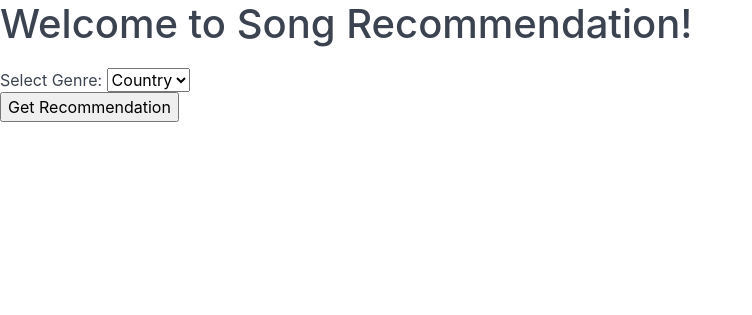
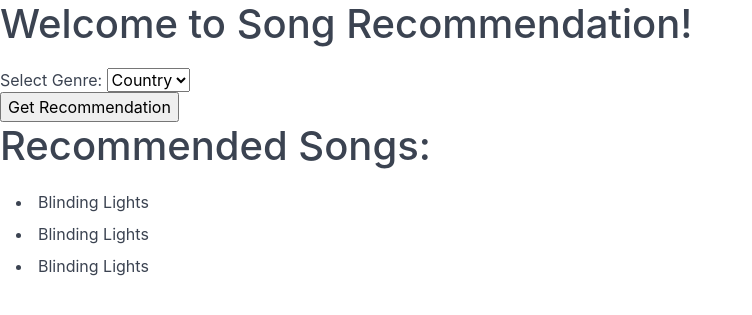
Before and after one commit to Kamoa17/CMSCI349-Song-Recommender, a Flask app: page /recommendation in a window 1280 px wide. Shown: the part 100-415 px from the top of the page, without its empty margins (0-752 px from the left). Run offline with Flask 2, Linux system fonts and the light colour scheme.

Commit message:
recommendation update

```diff
--- a/app/templates/recommendation.html
+++ b/app/templates/recommendation.html
@@ -13,4 +13,13 @@
     <br>
     <button type="submit">Get Recommendation</button>
 </form>
+
+<div class="recommended-songs">
+    <h1>Recommended Songs:</h1>
+    <ul>
+        <li>Blinding Lights</li>
+        <li>Blinding Lights</li>
+        <li>Blinding Lights</li>
+    </ul>
+</div>
 {% endblock %}
```
